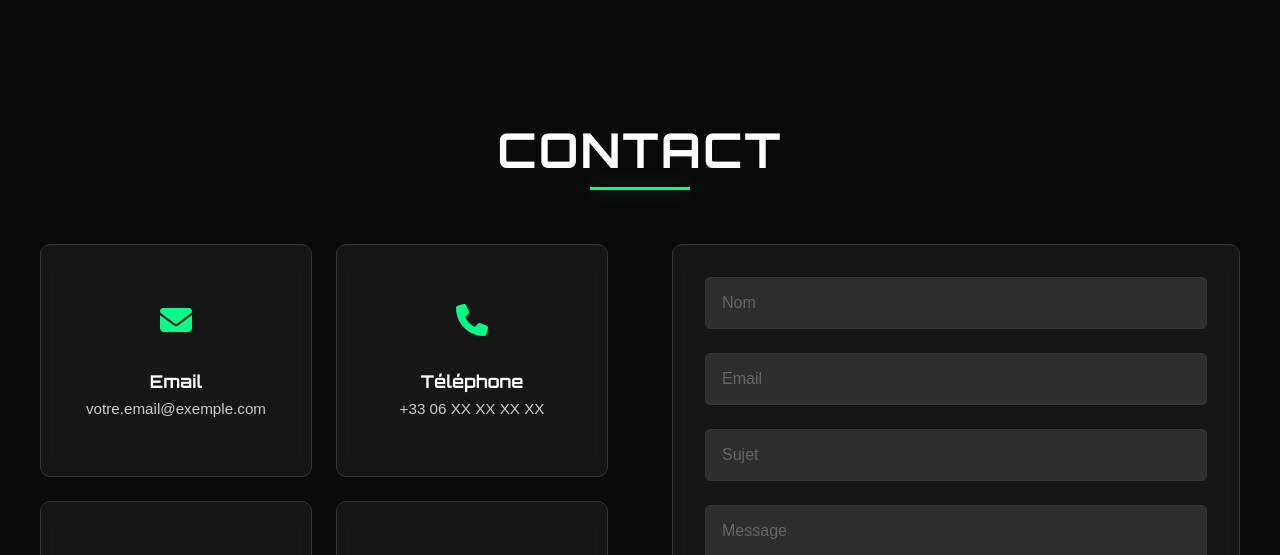
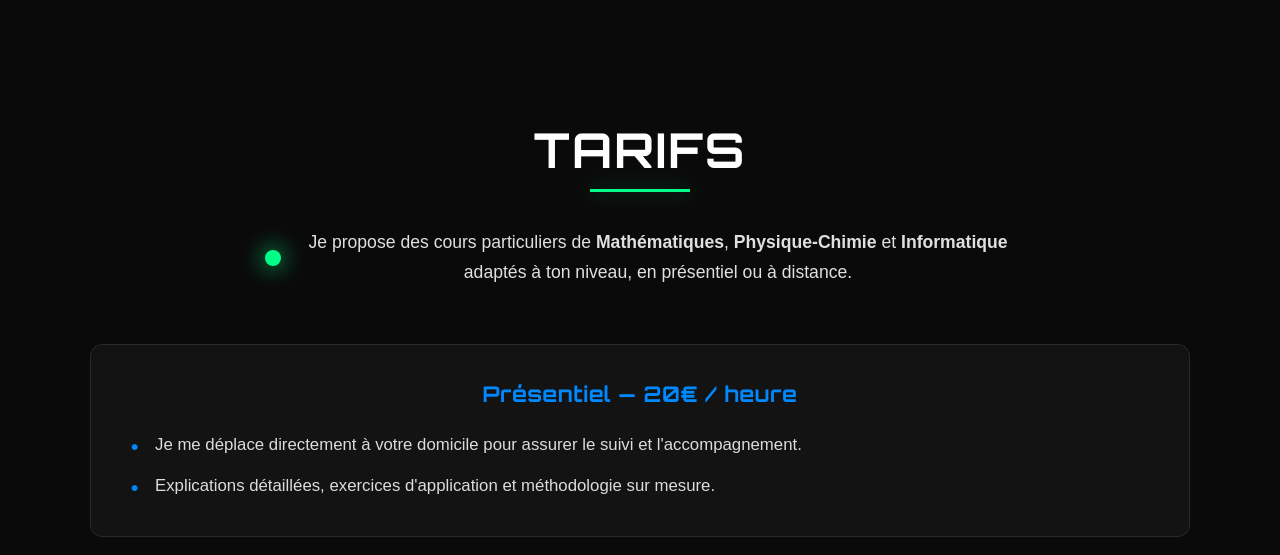
Before and after one commit to Ztarzan/Site-TEST, a plain HTML site: page index.html in a window 1280 px wide. Shown: the part 1550-2105 px from the top of the page. Drawn offline with nearby package versions, Linux system fonts and the light colour scheme.

Commit message:
contact 2

```diff
--- a/index.html
+++ b/index.html
@@ -89,6 +89,38 @@
         </div>
     </section>
 
+    <!-- Section Tarifs -->
+    <section id="tarifs" class="tarifs">
+        <div class="container">
+            <h2 class="section-title">TARIFS</h2>
+
+            <div class="tarifs-intro">
+                <span class="point-vert"></span>
+                <p>Je propose des cours particuliers de <strong>Mathématiques</strong>, <strong>Physique-Chimie</strong> et <strong>Informatique</strong> adaptés à ton niveau, en présentiel ou à distance.</p>
+            </div>
+
+            <div class="tarifs-list">
+                <!-- Case 1 : Présentiel -->
+                <div class="tarif-card">
+                    <h3>Présentiel — 20€ / heure</h3>
+                    <ul>
+                        <li>Je me déplace directement à votre domicile pour assurer le suivi et l'accompagnement.</li>
+                        <li>Explications détaillées, exercices d'application et méthodologie sur mesure.</li>
+                    </ul>
+                </div>
+
+                <!-- Case 2 : Distanciel -->
+                <div class="tarif-card">
+                    <h3>Distanciel — 15€ / heure</h3>
+                    <ul>
+                        <li>Cours dispensé avec un iPad et un stylet, ce qui me permet d'écrire de manière manuscrite en direct à l'écran.</li>
+                        <li>Partage d'écran fluide et envoi des notes manuscrites du cours en PDF à la fin de la séance.</li>
+                    </ul>
+                </div>
+            </div>
+        </div>
+    </section>
+
     <!-- Section Contact -->
     <section id="contact" class="contact">
         <div class="container">
--- a/style.css
+++ b/style.css
@@ -372,6 +372,154 @@ body {
     line-height: 1.4;
 }
 
+/* =========================================
+   SECTION TARIFS
+   ========================================= */
+
+.tarifs {
+    width: 100%;
+    background-color: #0a0a0a;
+    padding: 100px 0;
+    position: relative;
+    z-index: 2;
+}
+
+.tarifs .container {
+    max-width: 1100px;
+    margin: 0 auto;
+    padding: 0 20px;
+}
+
+/* Titre TARIFS en Orbitron avec soulignement vert fluo */
+.tarifs .section-title {
+    font-family: 'Orbitron', monospace;
+    font-size: 3rem;
+    font-weight: 700;
+    text-align: center;
+    margin-bottom: 3rem;
+    color: #ffffff;
+    position: relative;
+    text-transform: uppercase;
+    letter-spacing: 2px;
+}
+
+.tarifs .section-title::after {
+    content: '';
+    position: absolute;
+    bottom: -12px;
+    left: 50%;
+    transform: translateX(-50%);
+    width: 100px;
+    height: 3px;
+    background: #00ff88;
+    box-shadow: 0 0 20px rgba(0, 255, 136, 0.4);
+}
+
+/* Texte d'introduction avec le point vert lumineux */
+.tarifs-intro {
+    display: flex;
+    align-items: center;
+    justify-content: center;
+    gap: 20px;
+    max-width: 750px;
+    margin: 0 auto 3.5rem auto;
+    text-align: center;
+}
+
+.point-vert {
+    width: 16px;
+    height: 16px;
+    min-width: 16px;
+    background-color: #00ff88;
+    border-radius: 50%;
+    box-shadow: 0 0 20px 6px rgba(0, 255, 136, 0.35);
+}
+
+.tarifs-intro p {
+    color: #e0e0e0;
+    font-size: 1.1rem;
+    line-height: 1.7;
+    margin: 0;
+}
+
+/* Conteneur des deux grandes cases (empilées comme sur la capture) */
+.tarifs-list {
+    display: flex;
+    flex-direction: column;
+    gap: 2rem;
+}
+
+/* Style de chaque case */
+.tarif-card {
+    background: rgba(255, 255, 255, 0.04);
+    border: 1px solid #2a2a2a;
+    border-radius: 12px;
+    padding: 2.2rem 2.5rem;
+    transition: all 0.3s ease;
+    backdrop-filter: blur(10px);
+}
+
+.tarif-card:hover {
+    transform: translateY(-4px);
+    border-color: #0088ff;
+    box-shadow: 0 0 25px rgba(0, 136, 255, 0.2);
+}
+
+/* Sous-titre bleu néon centré (comme "Qu'est-ce qu'un ransomware ?") */
+.tarif-card h3 {
+    font-family: 'Orbitron', monospace;
+    color: #0088ff;
+    font-size: 1.35rem;
+    text-align: center;
+    margin-top: 0;
+    margin-bottom: 1.5rem;
+    letter-spacing: 0.5px;
+}
+
+/* Liste à puces bleues */
+.tarif-card ul {
+    list-style: none;
+    padding-left: 0;
+    margin: 0;
+}
+
+.tarif-card li {
+    color: #dcdcdc;
+    font-size: 1.05rem;
+    line-height: 1.7;
+    margin-bottom: 0.8rem;
+    position: relative;
+    padding-left: 1.5rem;
+    text-align: left;
+}
+
+.tarif-card li:last-child {
+    margin-bottom: 0;
+}
+
+.tarif-card li::before {
+    content: '•';
+    color: #0088ff;
+    font-size: 1.3rem;
+    font-weight: bold;
+    position: absolute;
+    left: 0;
+    top: -2px;
+}
+
+/* Responsive téléphone */
+@media (max-width: 768px) {
+    .tarifs .section-title {
+        font-size: 2.2rem;
+    }
+    .tarifs-intro {
+        flex-direction: column;
+        gap: 12px;
+    }
+    .tarif-card {
+        padding: 1.5rem;
+    }
+}
 
 /* =========================================
    SECTION CONTACT (TAILLE ÉGALE + STYLE SAMIR)
```
Lines whose indentation alone changed are shown as unchanged.
